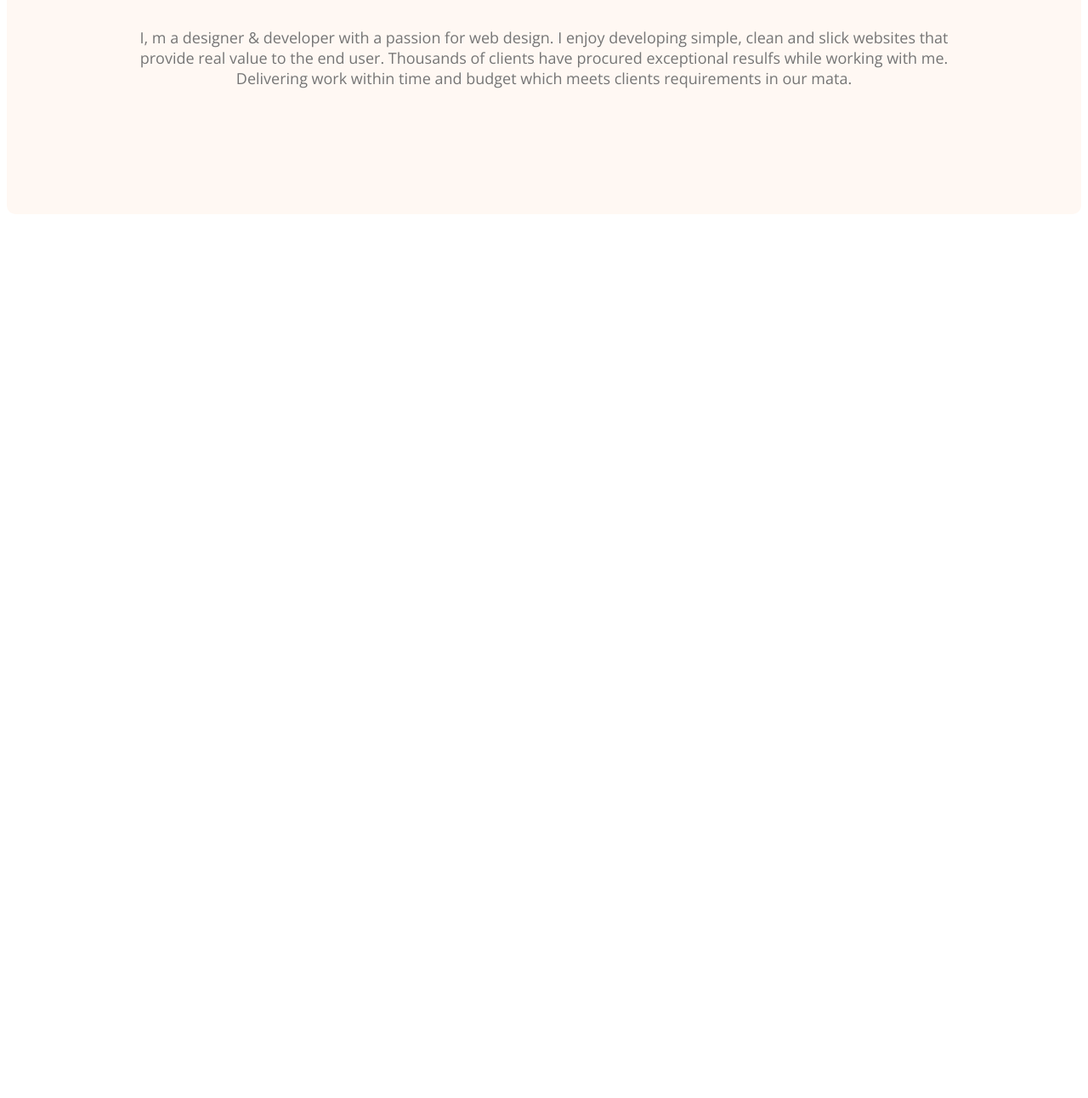
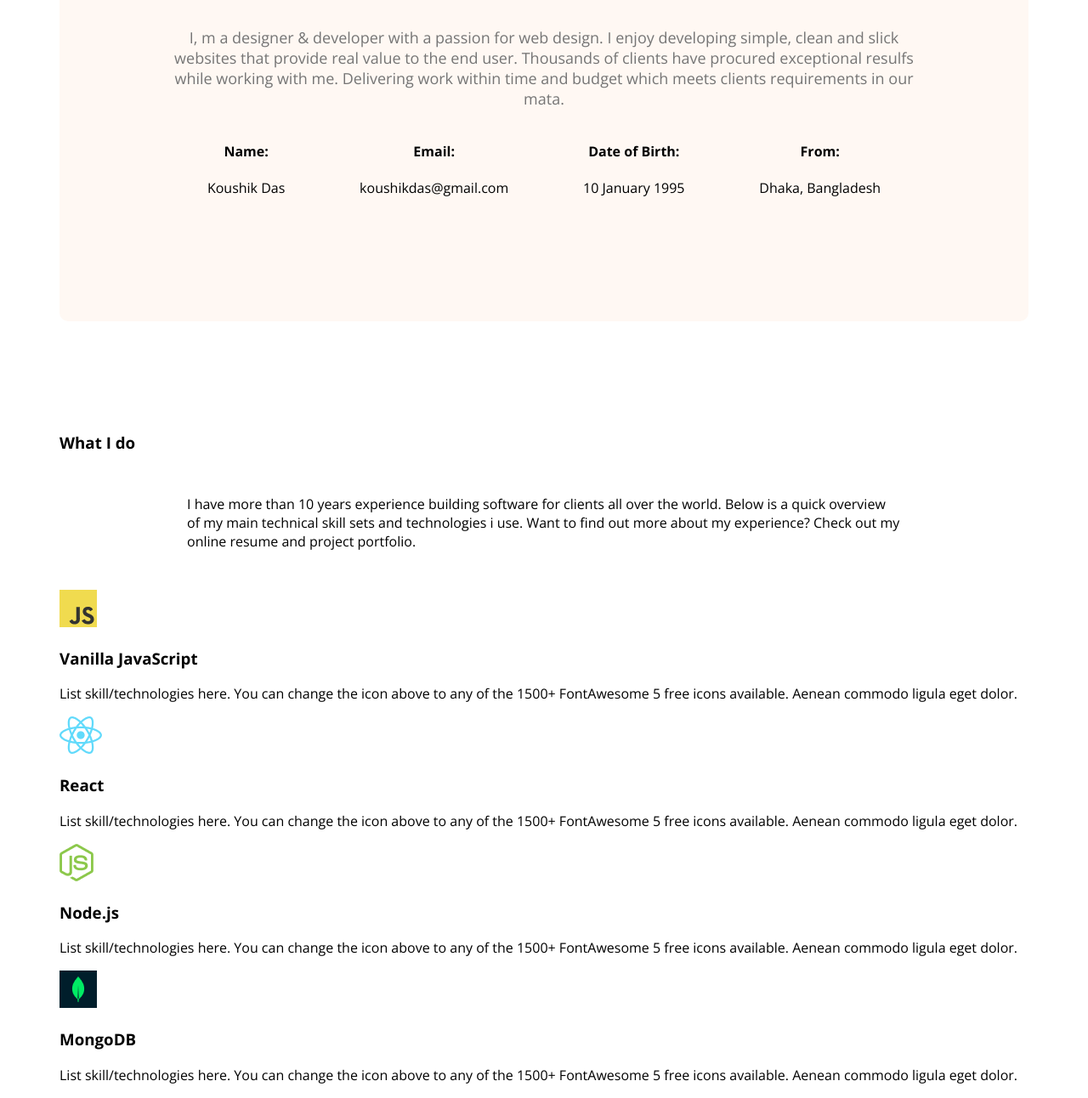
Before and after one commit to Koushik3D/developer-portfolio, a plain HTML site: page index.html in a window 1280 px wide. Shown: the part 1113-2405 px from the top of the page at 85% size. Before the commit the page ends 1495 px from the top, so only its background shows below. Drawn offline with nearby package versions, Linux system fonts and the light colour scheme.

Commit message:
What I Do Created

```diff
--- a/index.html
+++ b/index.html
@@ -37,7 +37,55 @@
     <main>
         <section class="about">
             <h3 class="section-title">About Me</h3>
-            <p class="section-description">I, m a designer & developer with a passion for web design. I enjoy developing simple, clean and slick websites that provide real value to the end user. Thousands of clients have procured exceptional resulfs while working with me. Delivering work within time and budget which meets clients requirements in our mata.</p>
+            <p class="section-description">I, m a designer & developer with a passion for web design. I enjoy developing simple, clean and slick websites that provide real value to the end user. Thousands of clients have procured exceptional resulfs while working with me. Delivering work within time and budget which meets clients requirements in our mata.
+            </p>
+            <div class="about-info-container">
+                <div class="about-info">
+                    <h4 class="info-title">Name:</h4>
+                    <p class="info-description">Koushik Das</p>
+                </div>
+                <div class="about-info">
+                    <h4 class="info-title">Email:</h4>
+                    <p class="info-description">koushikdas@gmail.com</p>
+                </div>
+                <div class="about-info">
+                    <h4 class="info-title">Date of Birth:</h4>
+                    <p class="info-description">10 January 1995</p>
+                </div>
+                <div class="about-info">
+                    <h4 class="info-title">From:</h4>
+                    <p class="info-description">Dhaka, Bangladesh</p>
+                </div>
+            </div>
+        </section>
+
+        <!--What I Do Section Start-->
+        <section>
+            <h3 class="what-i-do-title">What I do</h3>
+            <p class="what-i-do-description">I have more than 10 years experience building software for clients all over the world. Below is a quick overview of my main technical skill sets and technologies i use. Want to find out more about my experience? Check out my online resume and project portfolio.
+            </p>
+            <div class="skills-container">
+                <div class="skill">
+                    <img src="images/icons/js.png" alt="">
+                    <h3 class="skill-title">Vanilla JavaScript</h3>
+                    <p class="skill-description">List skill/technologies here. You can change the icon above to any of the 1500+ FontAwesome 5 free icons available. Aenean commodo ligula eget dolor.</p>
+                </div>
+                <div class="skill">
+                    <img src="images/icons/react.png" alt="">
+                    <h3 class="skill-title">React</h3>
+                    <p class="skill-description">List skill/technologies here. You can change the icon above to any of the 1500+ FontAwesome 5 free icons available. Aenean commodo ligula eget dolor.</p>
+                </div>
+                <div class="skill">
+                    <img src="images/icons/nodejs.png" alt="">
+                    <h3 class="skill-title">Node.js</h3>
+                    <p class="skill-description">List skill/technologies here. You can change the icon above to any of the 1500+ FontAwesome 5 free icons available. Aenean commodo ligula eget dolor.</p>
+                </div>
+                <div class="skill">
+                    <img src="images/icons/mongo.png" alt="">
+                    <h3 class="skill-title">MongoDB</h3>
+                    <p class="skill-description">List skill/technologies here. You can change the icon above to any of the 1500+ FontAwesome 5 free icons available. Aenean commodo ligula eget dolor.</p>
+                </div>
+            </div>
         </section>
     </main>
     <!--Main End Here-->
--- a/styles/portfolio.css
+++ b/styles/portfolio.css
@@ -100,7 +100,10 @@ nav a {
 }
 
 /* Main Section Styles */
-
+main {
+    max-width: 1140px;
+    margin: 0 auto;
+}
 
 /* About Section Styles */
 .about {
@@ -109,3 +112,17 @@ nav a {
     background: #FFF8F3;
     margin: 130px 0;
 }
+
+.about-info-container {
+    display: flex;
+    justify-content: space-around;
+}
+
+.about-info {
+    text-align: center;
+}
+
+/* What I Do Section Styles */
+.what-i-do-description {
+    padding: 30px 150px;
+}
```
